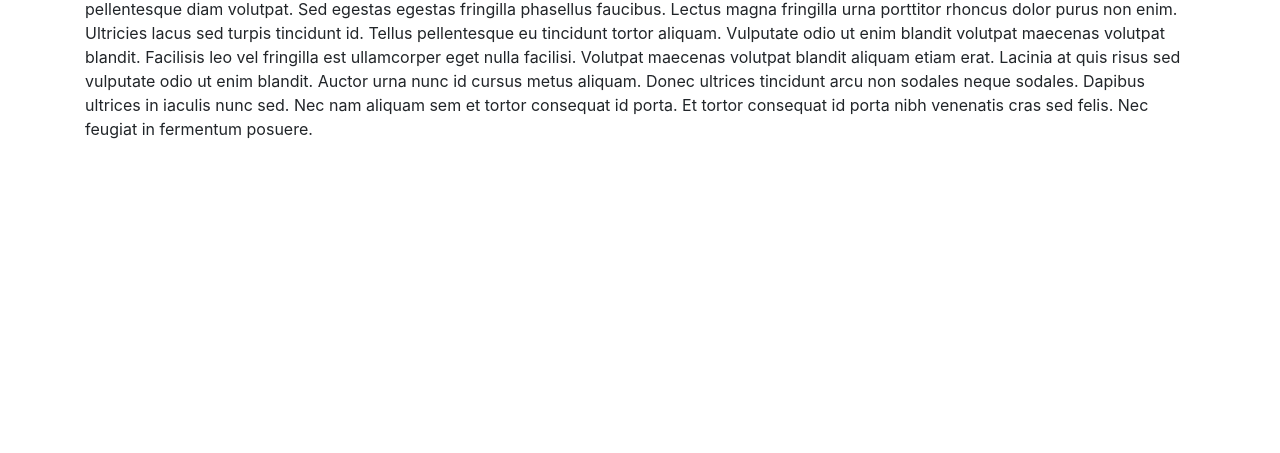
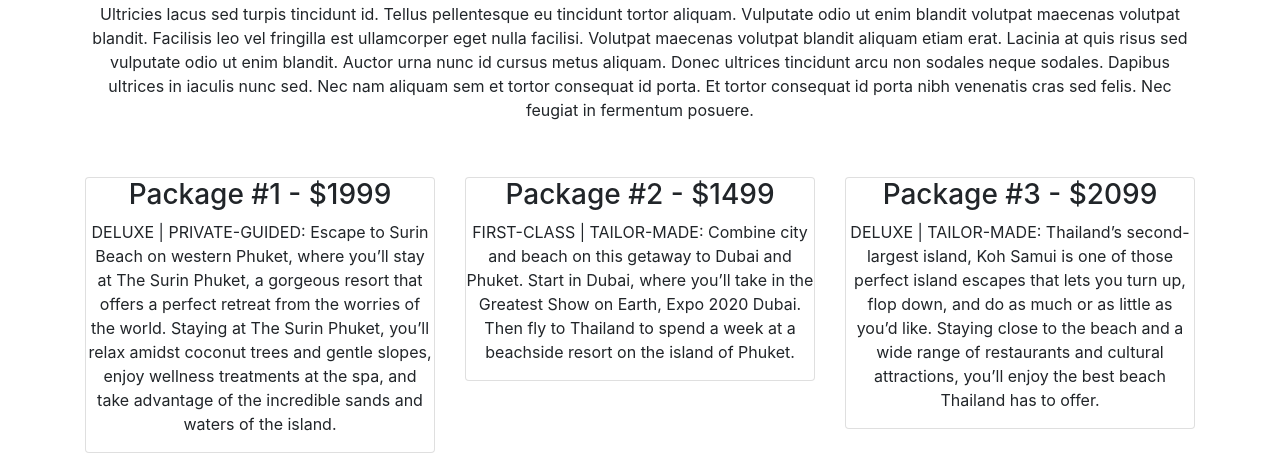
Before and after one commit to ryan-spencer1220/vacation-page, a plain HTML site: page index.html in a window 1280 px wide. Shown: the part 510-963 px from the top of the page. Before the commit the page ends 800 px from the top, so only its background shows below. Drawn offline with Linux system fonts and the light colour scheme.

Commit message:
Add package options and change styling with custom CSS

```diff
--- a/css/styles.css
+++ b/css/styles.css
@@ -0,0 +1,9 @@
+p,
+h3,
+h1 {
+  text-align: center;
+}
+
+.intro {
+  margin-bottom: 5%;
+}
--- a/index.html
+++ b/index.html
@@ -2,22 +2,85 @@
 <html>
   <head>
     <title>Thailand, Here We Come!</title>
-  <link rel="stylesheet" href="css/bootstrap.css">
-  <link rel="stylesheet" href="css/styles.css">
+    <link rel="stylesheet" href="css/bootstrap.css" />
+    <link rel="stylesheet" href="css/styles.css" />
   </head>
   <body>
     <div class="container">
       <div class="jumbotron">
         <h1 class="text-primary">Thailand Vacation Page</h1>
-    <p>Thailand (Thai: ประเทศไทย),[a] historically known as Siam,[b] officially the Kingdom of Thailand, is a country in Southeast Asia. It is located at the centre of the Indochinese Peninsula, spanning 513,120 square kilometres (198,120 sq mi), with a population of almost 70 million people.</p>
+        <p>
+          Thailand (Thai: ประเทศไทย),[a] historically known as Siam,[b]
+          officially the Kingdom of Thailand, is a country in Southeast Asia. It
+          is located at the centre of the Indochinese Peninsula, spanning
+          513,120 square kilometres (198,120 sq mi), with a population of almost
+          70 million people.
+        </p>
       </div>
       <h2>Testimonials</h2>
       <blockquote class="blockquote">
-      <p>"I had the absolute time of my life in Thailand"</p>
+        <h6>"I had the absolute time of my life in Thailand"</h6>
         <footer class="blockquote-footer">Anthony Kedis</footer>
       </blockquote>
       <h2 class="text-info">The Beauty of Thailand</h2>
-    <p>Lorem ipsum dolor sit amet, consectetur adipiscing elit, sed do eiusmod tempor incididunt ut labore et dolore magna aliqua. Felis donec et odio pellentesque diam volutpat. Sed egestas egestas fringilla phasellus faucibus. Lectus magna fringilla urna porttitor rhoncus dolor purus non enim. Ultricies lacus sed turpis tincidunt id. Tellus pellentesque eu tincidunt tortor aliquam. Vulputate odio ut enim blandit volutpat maecenas volutpat blandit. Facilisis leo vel fringilla est ullamcorper eget nulla facilisi. Volutpat maecenas volutpat blandit aliquam etiam erat. Lacinia at quis risus sed vulputate odio ut enim blandit. Auctor urna nunc id cursus metus aliquam. Donec ultrices tincidunt arcu non sodales neque sodales. Dapibus ultrices in iaculis nunc sed. Nec nam aliquam sem et tortor consequat id porta. Et tortor consequat id porta nibh venenatis cras sed felis. Nec feugiat in fermentum posuere.</p>
+      <div class="intro">
+        <p>
+          Lorem ipsum dolor sit amet, consectetur adipiscing elit, sed do
+          eiusmod tempor incididunt ut labore et dolore magna aliqua. Felis
+          donec et odio pellentesque diam volutpat. Sed egestas egestas
+          fringilla phasellus faucibus. Lectus magna fringilla urna porttitor
+          rhoncus dolor purus non enim. Ultricies lacus sed turpis tincidunt id.
+          Tellus pellentesque eu tincidunt tortor aliquam. Vulputate odio ut
+          enim blandit volutpat maecenas volutpat blandit. Facilisis leo vel
+          fringilla est ullamcorper eget nulla facilisi. Volutpat maecenas
+          volutpat blandit aliquam etiam erat. Lacinia at quis risus sed
+          vulputate odio ut enim blandit. Auctor urna nunc id cursus metus
+          aliquam. Donec ultrices tincidunt arcu non sodales neque sodales.
+          Dapibus ultrices in iaculis nunc sed. Nec nam aliquam sem et tortor
+          consequat id porta. Et tortor consequat id porta nibh venenatis cras
+          sed felis. Nec feugiat in fermentum posuere.
+        </p>
+      </div>
+    </div>
+    <div class="container">
+      <div class="row">
+        <div class="col-md-4">
+          <div class="card">
+            <h3>Package #1 - $1999</h3>
+            <p>
+              DELUXE | PRIVATE-GUIDED: Escape to Surin Beach on western Phuket,
+              where you’ll stay at The Surin Phuket, a gorgeous resort that
+              offers a perfect retreat from the worries of the world. Staying at
+              The Surin Phuket, you’ll relax amidst coconut trees and gentle
+              slopes, enjoy wellness treatments at the spa, and take advantage
+              of the incredible sands and waters of the island.
+            </p>
+          </div>
+        </div>
+        <div class="col-md-4">
+          <div class="card">
+            <h3>Package #2 - $1499</h3>
+            <p>
+              FIRST-CLASS | TAILOR-MADE: Combine city and beach on this getaway
+              to Dubai and Phuket. Start in Dubai, where you’ll take in the
+              Greatest Show on Earth, Expo 2020 Dubai. Then fly to Thailand to
+              spend a week at a beachside resort on the island of Phuket.
+            </p>
+          </div>
+        </div>
+        <div class="col-md-4">
+          <div class="card">
+            <h3>Package #3 - $2099</h3>
+            <p>
+              DELUXE | TAILOR-MADE: Thailand’s second-largest island, Koh Samui
+              is one of those perfect island escapes that lets you turn up, flop
+              down, and do as much or as little as you’d like. Staying close to
+              the beach and a wide range of restaurants and cultural
+              attractions, you’ll enjoy the best beach Thailand has to offer.
+            </p>
+          </div>
+        </div>
+      </div>
     </div>
   </body>
 </html>
```
Lines whose indentation alone changed are shown as unchanged.
